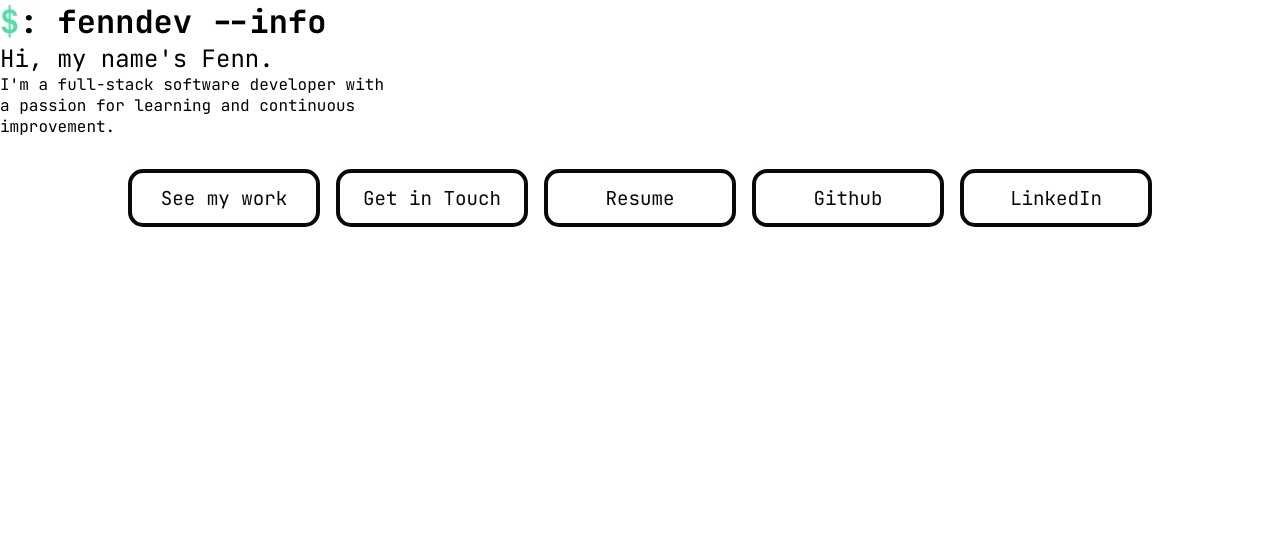
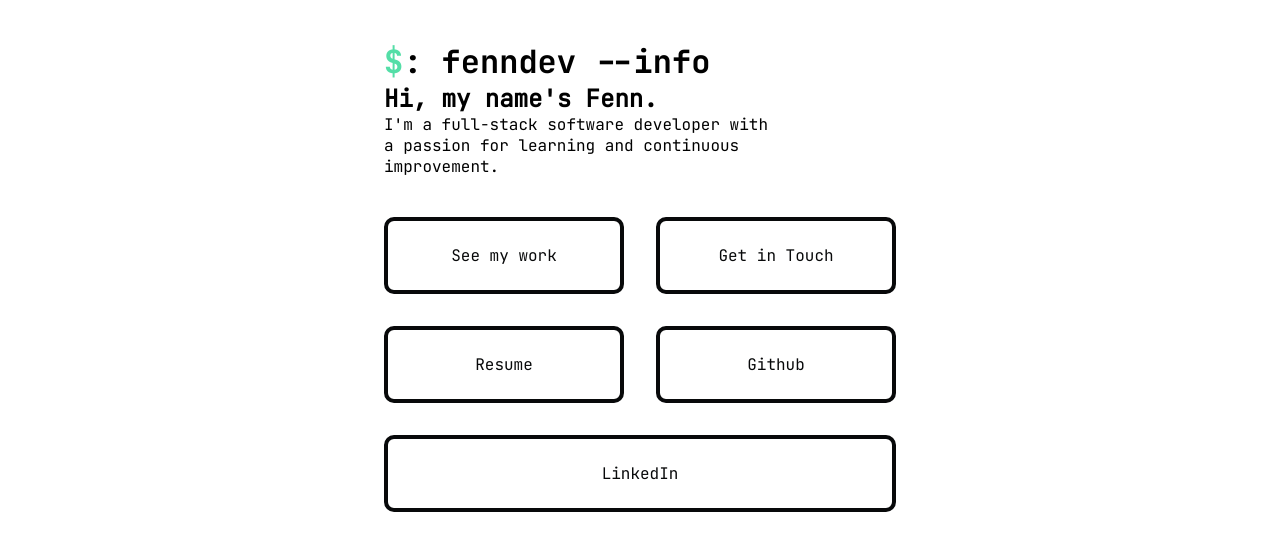
Before and after one commit to fenndev/portfolio, a Svelte app: page / in a window 1280 px wide. Shown: the top 550 px of the page. Built offline with nearby package versions, Linux system fonts and the light colour scheme; the HTML template or start-up script is replaced by a standard one.

Commit message:
Perfected basic layout for initial site

```diff
--- a/src/Svelte/App.svelte
+++ b/src/Svelte/App.svelte
@@ -8,5 +8,14 @@
 </main>
 
 <style lang="scss">
+    @import '../global.scss';
+    main {
+        padding: 5vh 30%;
+    }
 
+    @media only screen and (max-width: 600px) {
+        main {
+            padding: 10%;
+        }
+    }
 </style>
--- a/src/Svelte/Components/Intro.svelte
+++ /dev/null
@@ -1,40 +0,0 @@
-<script lang="ts">
-    export let command: string;
-    export let greet: string;
-    export let details: string;
-</script>
-
-<h1><span id="dollar">$</span>: fenndev {command}</h1>
-<p><span id='greet'>{greet}</span><br>
-    {details}<span id="blink">_</span>
-</p>
-
-<style lang="scss">
-    @import '../../global.scss';
-
-    h1, p {
-        max-width: 40ch;
-    }
-
-    h1 {
-        font-family: $font-main-bold;
-    }
-    p {
-        font-family: $font-main;
-    }
-
-    #greet {
-        font-size: 1.5rem;
-    }
-    #dollar {
-        color: $color-mint;
-    }
-
-    #blink {
-        animation: blink 0.5s infinite;
-    }
-    @keyframes blink {
-        0%, 100% { opacity: 0; }
-        50% { opacity: 1; }
-    }
-</style>
--- a/src/Svelte/Components/NavButtons.svelte
+++ /dev/null
@@ -1,43 +0,0 @@
-<script lang='ts'>
-    import {link} from 'svelte-spa-router';
-</script>
-
-<nav>
-    <a href="/work" use:link>See my work</a>
-    <a href="mailto:contact@fenndev.io">Get in Touch</a>
-    <a href="/resume" use:link>Resume</a>
-    <a href="https://github.com/fenndev">Github</a>
-    <a href="https://www.linkedin.com/in/fenndev/">LinkedIn</a>
-</nav>
-
-<style lang="scss">
-    @import '../../global.scss';
-
-    nav {
-        display: flex;
-        flex-direction: row;
-        min-width: 70%;
-        align-items: center;
-        justify-content: center;
-        margin-top: 2rem;
-        gap: 1rem;
-        flex-wrap: wrap;
-        flex-shrink: 1;
-    }
-
-    a {
-        font-family: $font-main;
-        font-size: 1.2rem;
-        color: $color-black;
-        text-decoration: none;
-        padding: 0.75rem;
-        border: 4px solid $color-black;
-        border-radius: 15px;
-        width: 10rem;
-        text-align: center;
-    }
-
-    a:hover {
-        background-color: $color-mint;
-    }
-</style>
--- a/src/Svelte/Pages/Home.svelte
+++ b/src/Svelte/Pages/Home.svelte
@@ -1,13 +1,51 @@
 <script lang="ts">
-    import Intro from '../Components/Intro.svelte';
-    import NavButtons from '../Components/NavButtons.svelte';
+    import {link} from 'svelte-spa-router';
 </script>
 
-<div class="intro">
-    <Intro
-    command={"--info"}
-    greet={"Hi, my name's Fenn."}
-    details={"I'm a full-stack software developer with a passion for learning and continuous improvement."}
-    />
-    <NavButtons />
-</div>
+
+<header>
+    <h1><span id="dollar">$</span>: fenndev --info</h1>
+    <h2>Hi, my name's Fenn.</h2>
+    <p>I'm a full-stack software developer with a passion
+        for learning and continuous improvement.<span id="blink">_</span>
+    </p>
+</header>
+<nav>
+    <a href="/work" use:link>See my work</a>
+    <a href="mailto:contact@fenndev.io">Get in Touch</a>
+    <a href="/resume" use:link>Resume</a>
+    <a href="https://github.com/fenndev">Github</a>
+    <a href="https://www.linkedin.com/in/fenndev/">LinkedIn</a>
+</nav>
+
+<style lang="scss">
+    @import '../../global.scss';
+
+    h1, h2, p {
+        max-width: 40ch;
+    }
+
+    h1 {
+        font-family: $font-main-bold;
+    }
+     h2, p, a {
+        font-family: $font-main;
+     }
+
+     nav {
+        margin-top: 5vh;
+        display: flex;
+        flex-wrap: wrap;
+        justify-content: space-between;
+        gap: 2rem;
+        a {
+            text-align: center;
+            flex: 1 1 10rem;
+            padding: 1.5rem;
+            border-radius: 10px;
+            border: 4px solid $color-black;
+            color: $color-black;
+            text-decoration: none;
+        }
+     }
+</style>
--- a/src/Svelte/Pages/Work.svelte
+++ b/src/Svelte/Pages/Work.svelte
@@ -3,7 +3,3 @@
 </script>
 
 <h2>This is a placeholder</h2>
-
-<style lang="scss">
-
-</style>
--- a/src/global.scss
+++ b/src/global.scss
@@ -5,6 +5,7 @@
 
 :global(body) {
     box-sizing: border-box;
+    min-height: 100vh;
 }
 
 @font-face {
@@ -26,3 +27,15 @@ $font-main-bold: 'JB Mono Bold', monospace;
 $color-white: #FAF5F0;
 $color-black: #08090A;
 $color-mint: #54DEA7;
+
+#dollar {
+    color: $color-mint;
+}
+
+#blink {
+    animation: blink 0.5s infinite;
+}
+@keyframes blink {
+    0%, 100% { opacity: 0; }
+    50% { opacity: 1; }
+}
```
